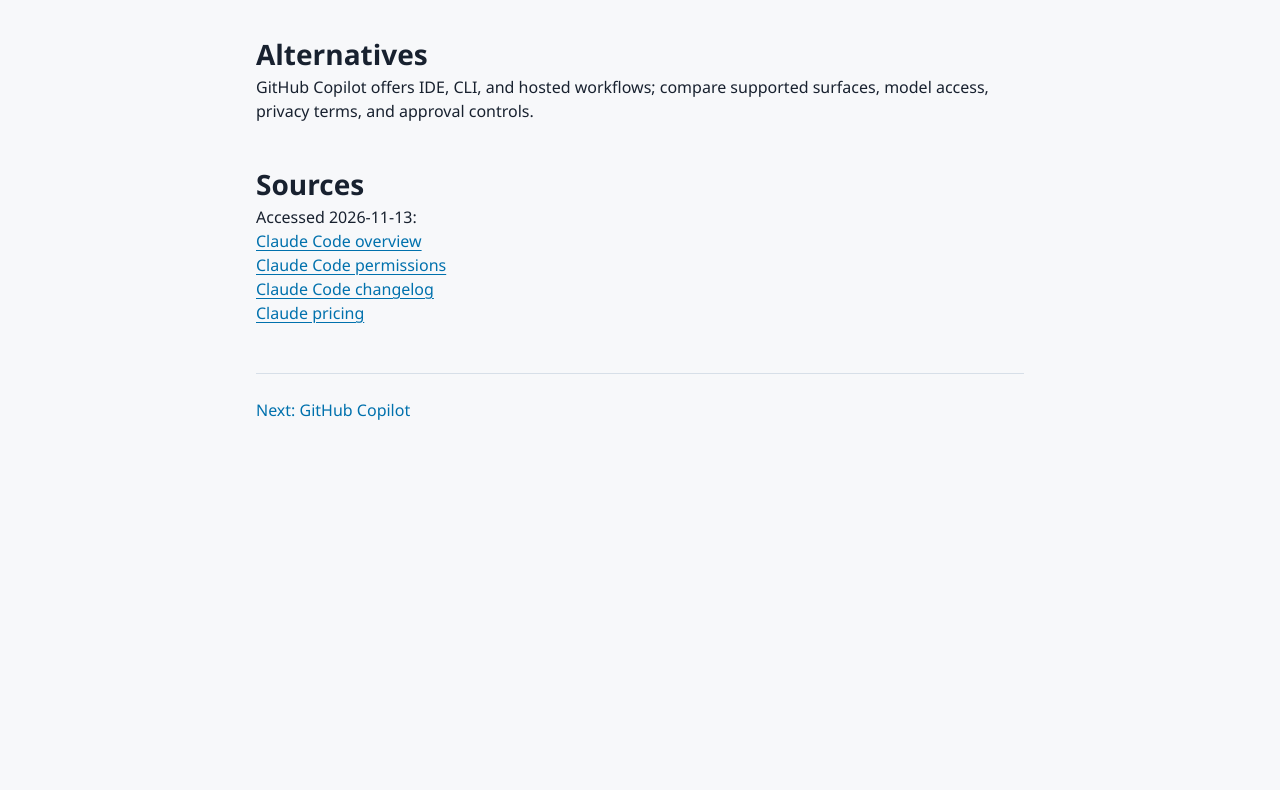
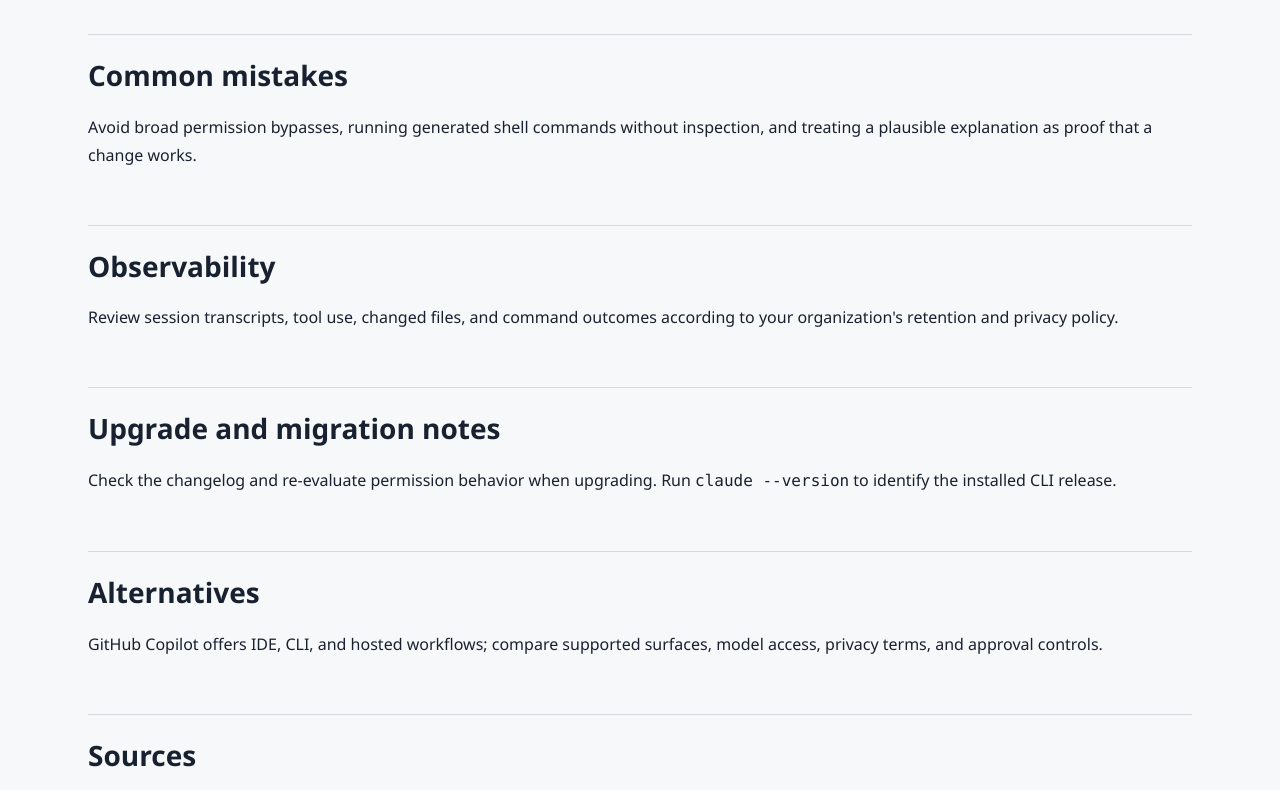
Before and after one commit to Lorenzo2703/DEV-2026, an Astro site: page /tools/ai-dev/claude-code in a window 1280 px wide. Shown: the part 2010-2800 px from the top of the page. Before the commit the page ends 2480 px from the top, so only its background shows below. Built offline with nearby package versions, Linux system fonts and the light colour scheme; Astro itself is replaced by a stand-in of ours.

Commit message:
update ui

```diff
--- a/src/layouts/SiteLayout.astro
+++ b/src/layouts/SiteLayout.astro
@@ -62,8 +62,8 @@ const structuredData =
   </head>
   <body>
     <a class="skip-link" href="#main">Skip to content</a>
-    <header class="border-b border-slate-300/70 px-6 py-5 dark:border-slate-700">
-      <div class="mx-auto flex max-w-6xl flex-wrap items-center justify-between gap-4">
+    <header class="border-b border-slate-300/70 py-5 dark:border-slate-700">
+      <div class="mx-auto flex max-w-6xl flex-wrap items-center justify-between gap-4 px-6">
         <a class="text-xl font-bold no-underline" href="/">Dev in 2026</a>
         <nav aria-label="Main navigation">
           <ul class="flex flex-wrap gap-5 p-0">
@@ -91,7 +91,7 @@ const structuredData =
           </button>
         </div>
       </div>
-      <p id="theme-status" class="mx-auto max-w-6xl text-sm" aria-live="polite"></p>
+      <p id="theme-status" class="mx-auto max-w-6xl px-6 text-sm" aria-live="polite"></p>
     </header>
     <div class="pointer-glow" aria-hidden="true"></div>
     <main id="main" class="mx-auto min-h-[70vh] max-w-6xl px-6 py-12" data-pagefind-body>
--- a/src/pages/tools/[...slug].astro
+++ b/src/pages/tools/[...slug].astro
@@ -27,7 +27,7 @@ const readingMinutes = entry.body
 ---
 
 <SiteLayout title={entry.data.title} description={entry.data.summary} category={entry.data.category} image={`/og/tools/${entry.id}.png`} article>
-  <article class="prose mx-auto max-w-3xl">
+  <article class="prose tool-detail w-full max-w-none">
     <a href="/tools/">← All tools</a>
     <div class="mt-6 flex flex-wrap items-center gap-3">
       <MaturityBadge maturity={entry.data.maturity} />
--- a/src/styles/global.css
+++ b/src/styles/global.css
@@ -136,6 +136,39 @@ select:focus-visible {
   margin-top: 2rem;
   font-size: 1.25rem;
   font-weight: 650;
+}
+
+.tool-detail > h1 {
+  margin-block: 1.5rem 1rem;
+  line-height: 1.1;
+}
+
+.tool-detail > p {
+  margin-block: 1rem;
+  line-height: 1.75;
+}
+
+.tool-detail > h2 {
+  margin-top: 3.5rem;
+  margin-bottom: 1.25rem;
+  border-top: 1px solid color-mix(in srgb, var(--color-ink) 14%, transparent);
+  padding-top: 1.5rem;
+  line-height: 1.2;
+}
+
+.tool-detail > h2 + p {
+  margin-top: 0;
+}
+
+.tool-detail > ul,
+.tool-detail > ol {
+  margin-block: 1.25rem;
+  line-height: 1.75;
+}
+
+.tool-detail > ul > li + li,
+.tool-detail > ol > li + li {
+  margin-top: 0.65rem;
 }
 
 .prose .traefik-comparison {
```
